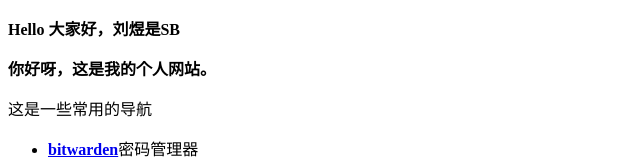
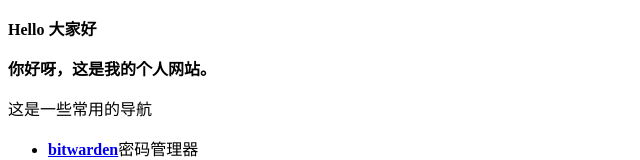
Before and after one commit to chinese1573/chinese1573.github.io, a plain HTML site: page index.html in a window 1280 px wide. Shown: the top 160 px of the page, without its empty margins (0-640 px from the left). Drawn offline with Linux system fonts and the light colour scheme.

Commit message:
Update index.html

```diff
--- a/index.html
+++ b/index.html
@@ -5,7 +5,7 @@
  <meta charset="utf-8">
  <title>测试</title>
     </head>
-<p><strong>Hello 大家好，刘煜是SB</strong></p>
+<p><strong>Hello 大家好</strong></p>
 <p><b> 你好呀，这是我的个人网站。 </b></p>
 <p>这是一些常用的导航</p>
 <ul>
```
